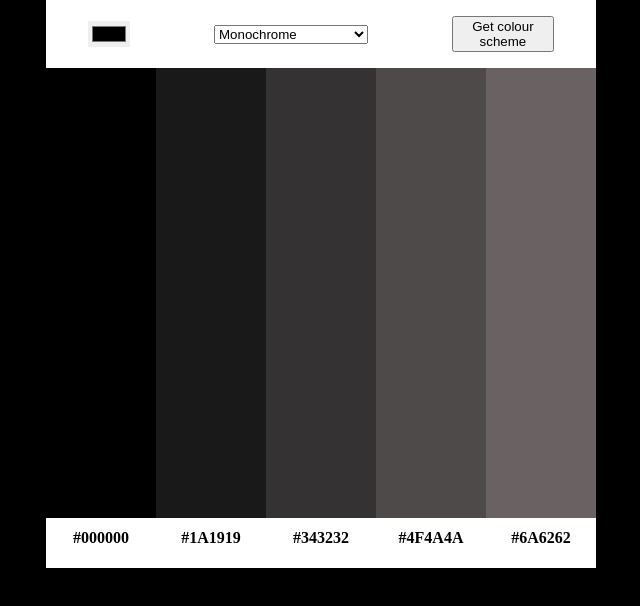
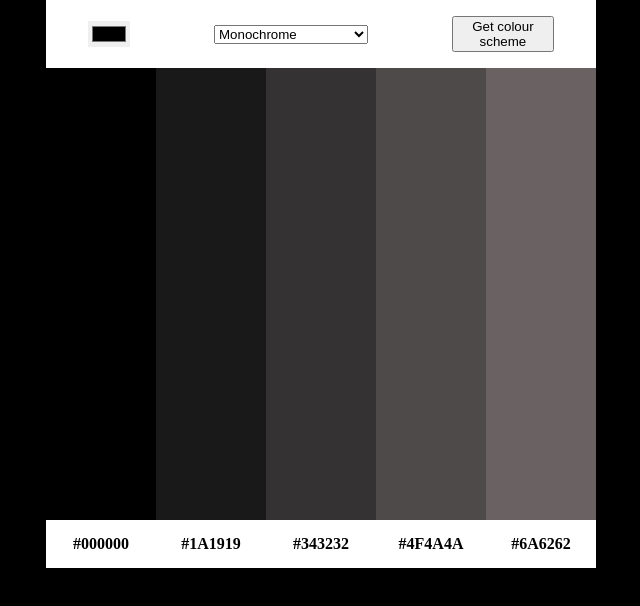
Before and after one commit to Ryan5290/learn-colour-picker, a plain HTML site: page index.html in a window 1280 px wide. Shown: the whole page, without its empty margins (319-959 px from the left). Drawn offline with Linux system fonts and the light colour scheme.

Commit message:
change to grid for colours

```diff
--- a/style.css
+++ b/style.css
@@ -33,25 +33,34 @@ body {
 }
 
 .colours-grid {
-    display: flex;
+    /* display: flex;
     width: 34.375em;
+    margin: 0 auto; */
+    display: grid;
+    grid-template-columns: repeat(5, 1fr);
+    max-width: 34.375em;
     margin: 0 auto;
 }
 
 .colour-grid {
-    width: 6.875em;
+    /* width: 6.875em;
+    height: 31.25em; */
+    display: grid;
+    grid-template-rows: 1fr auto;
     height: 31.25em;
     background-color: white;
 }
 
 .grid-colour {
     width: 100%;
-    height: 90%;
 }
 
 .grid-name {
-    margin: 0.5em 0;
-    text-align: center;
+    display: flex;
+    align-items: center;       /* vertical centering */
+    justify-content: center;   /* horizontal centering (replaces text-align: center) */
+    min-height: 3rem;          /* the row height you want */
+    margin: 0;
     font-weight: bold;
 }
 
```
